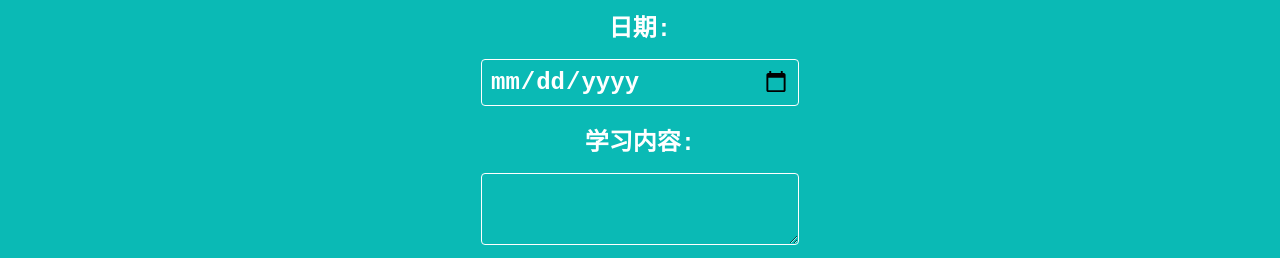
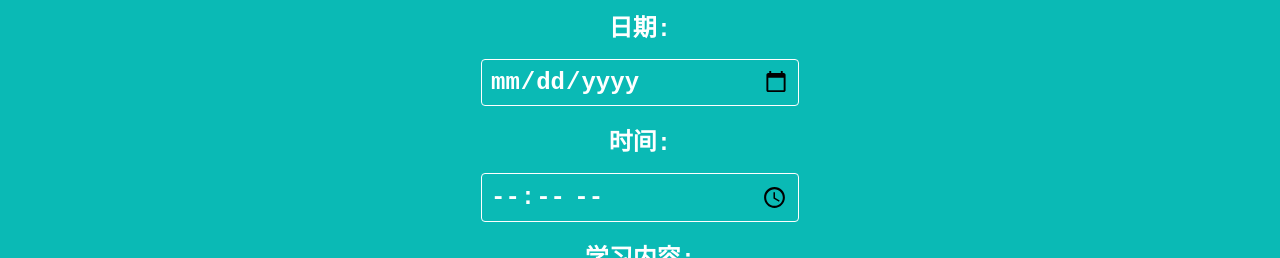
Before and after one commit to clusterprofiles/my-learning-tracker, a plain HTML site: page log.html in a window 1280 px wide. Shown: the part 238-496 px from the top of the page. Drawn offline with Linux system fonts and the light colour scheme; sample sign-in values are in the browser's storage.

Commit message:
log.html

```diff
--- a/log.html
+++ b/log.html
@@ -23,6 +23,8 @@
             <form id="logForm">
                 <label for="date">日期:</label>
                 <input type="date" id="date" required>
+                <label for="time">时间:</label>
+                <input type="time" id="time" required>
                 <label for="content">学习内容:</label>
                 <textarea id="content" required></textarea>
                 <input type="hidden" id="editIndex">
```
